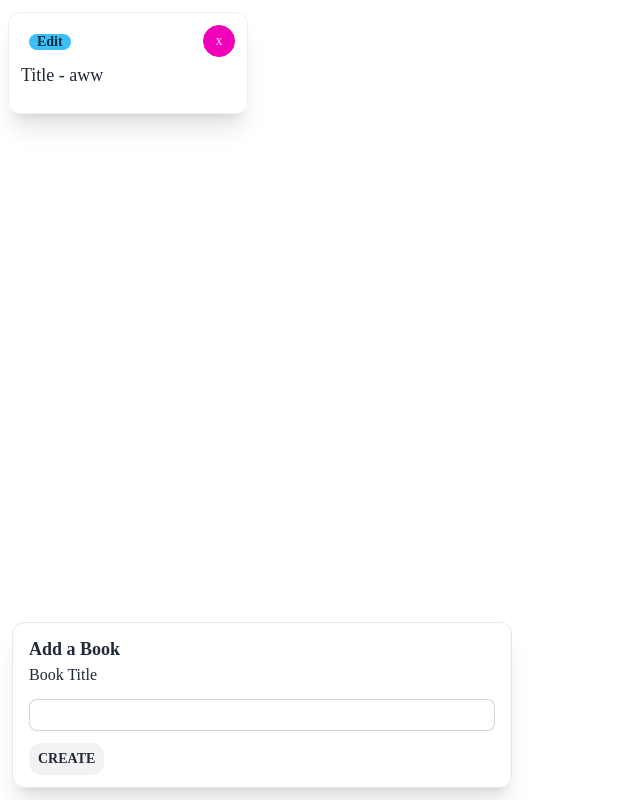
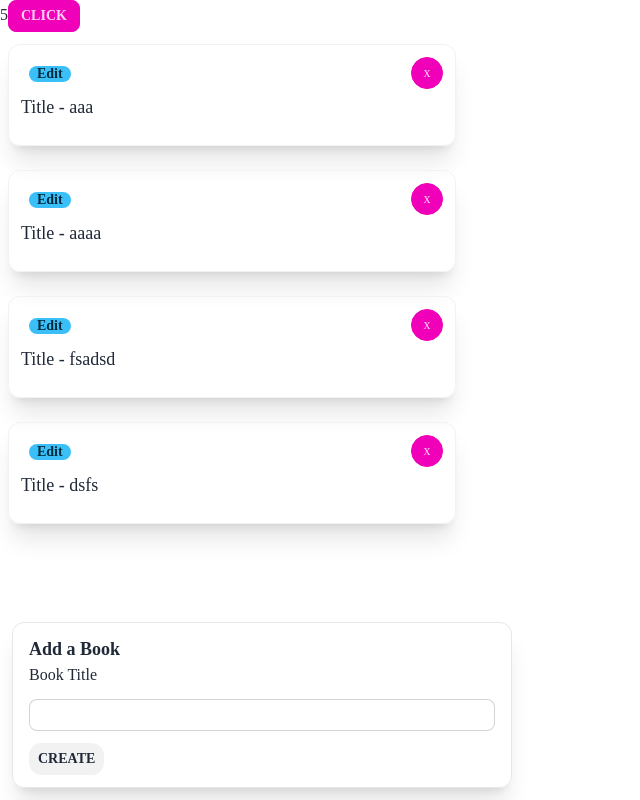
Before and after one commit to kyawkoko232/react-july, a React (Vite) app: page / in a window 1280 px wide. Shown: the whole page, without its empty margins (0-640 px from the left). Built offline with nearby package versions, Linux system fonts and the light colour scheme; data requests are answered from the project's data file.

Commit message:
new context

```diff
--- a/db.json
+++ b/db.json
@@ -1,8 +1,20 @@
 {
   "books": [
     {
-      "title": "aww",
+      "title": "aaa",
       "id": 1
+    },
+    {
+      "title": "aaaa",
+      "id": 2
+    },
+    {
+      "title": "fsadsd",
+      "id": 3
+    },
+    {
+      "title": "dsfs",
+      "id": 4
     }
   ]
 }
--- a/package.json
+++ b/package.json
@@ -5,10 +5,11 @@
   "type": "module",
   "scripts": {
     "dev": "vite",
-    "build": "vite build",
+    "build": "vite build ",
     "server": "json-server -p 3001 --watch db.json",
     "lint": "eslint src --ext js,jsx --report-unused-disable-directives --max-warnings 0",
-    "preview": "vite preview"
+    "preview": "vite preview",
+    "dev:all": "concurrently \"npm run dev\" \"npm run server\""
   },
   "dependencies": {
     "axios": "^1.5.1",
--- a/src/App.jsx
+++ b/src/App.jsx
@@ -2,6 +2,8 @@ import { useState, useEffect } from "react";
 import BookCreate from './components/BookCreate';
 import BookList from './components/BookList';
 import axios from "axios";
+import BooksContext from "./context/books";
+
 
 
 function App(){
--- a/src/components/ArrayUpdate.jsx
+++ b/src/components/ArrayUpdate.jsx
@@ -1,4 +1,6 @@
 import { useState } from "react";
+import { useContext } from "react";
+
 
 const [colors, setColors] = useState([
     'red', 'green', 'blue'
--- a/src/components/BookList.jsx
+++ b/src/components/BookList.jsx
@@ -1,18 +1,23 @@
+import { useContext } from "react";
+import BooksContext from "../context/books";
 import BookShow from './BookShow';
 
-function BookList( {books, onEdit, onDelete } ){
+function BookList({ books, onDelete, onEdit }) {
+    const { count, incrementCount } = useContext(BooksContext);
 
-    const renderedBooks = books.map((book)=>{
-        return <BookShow onEdit={onEdit} onDelete={onDelete} key={book.id} book={book} />;
+    const renderedBooks = books.map((book) => {
+      return (
+        <BookShow onEdit={onEdit} onDelete={onDelete} key={book.id} book={book} />
+      );
     });
 
-
     return (
-    <div className='h-full md:grid grid-cols-5 mb-[200px]'>
+      <div className="book-list">
+        {count}
+        <button className="btn btn-sm btn-secondary"  onClick={incrementCount}>Click</button>
         {renderedBooks}
-    </div>
-
-    )
-}
+      </div>
+    );
+  }
 
 export default BookList;
--- /dev/null
+++ b/src/context/books.jsx
@@ -0,0 +1,23 @@
+import { createContext, useState } from 'react';
+
+const BooksContext = createContext();
+
+function Provider({ children }) {
+  const [count, setCount] = useState(5);
+
+  const valueToShare = {
+    count,
+    incrementCount: () => {
+      setCount(count + 1);
+    },
+  };
+
+  return (
+    <BooksContext.Provider value={valueToShare}>
+      {children}
+    </BooksContext.Provider>
+  );
+}
+
+export { Provider };
+export default BooksContext;
--- a/src/main.jsx
+++ b/src/main.jsx
@@ -2,11 +2,13 @@ import React from 'react';
 import ReactDOM from 'react-dom/client';
 import './style.css';
 import App from './App.jsx';
+import {Provider} from './context/books';
 
 
 
 ReactDOM.createRoot(document.getElementById('root')).render(
-  <React.StrictMode>
+    <Provider>
     <App />
-  </React.StrictMode>,
+    </Provider>
+
 )
```
Also changed, not shown: 1 other file (tests, documents, lock files or other folders).
